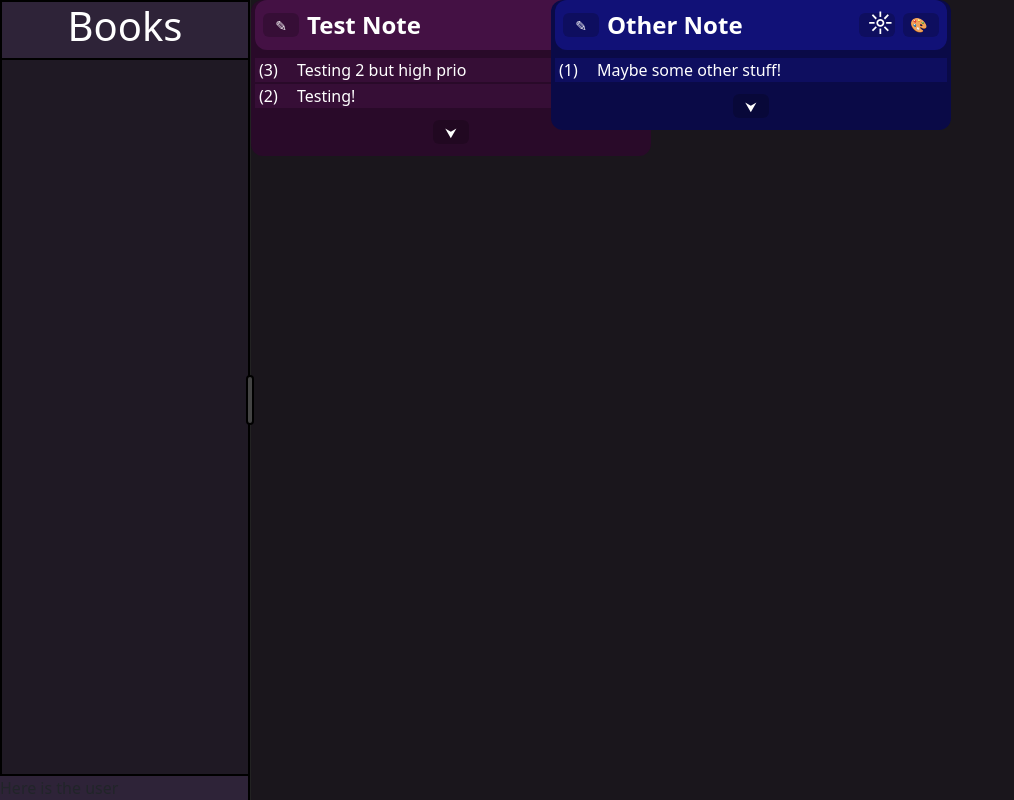
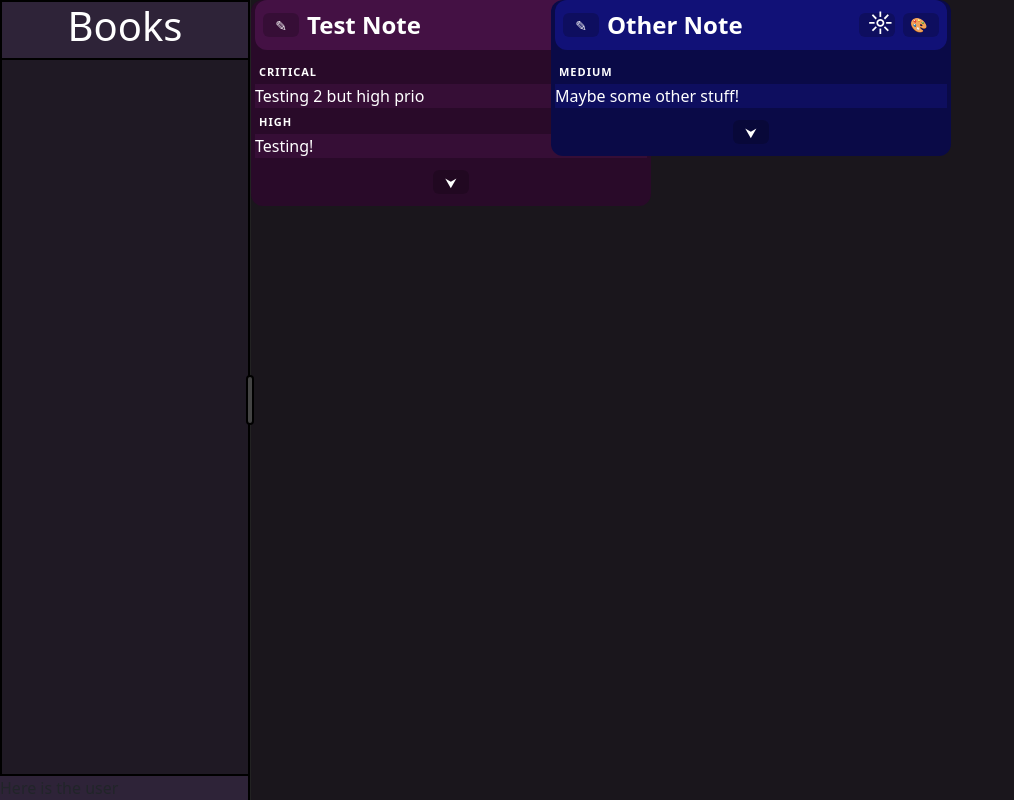
Before and after one commit to petitecoyote759/SSDTodoManager, a React (Vite) app in the folder frontend/: page / in a window 1280 px wide. Shown: the whole page, without its empty margins (0-1014 px from the left). Built offline with nearby package versions, Linux system fonts and the light colour scheme; no server answers.

Commit message:
Moved critical level to above the entries

```diff
--- a/frontend/src/App.css
+++ b/frontend/src/App.css
@@ -257,6 +257,11 @@ body,
     flex-shrink: 0;
     white-space: nowrap;
     margin-left: 4px;
+    font-size: 11px;
+    font-weight: bold;
+    text-transform: uppercase;
+    color: inherit;
+    letter-spacing: 1px;
 }
 
 .note-entry-text {
--- a/frontend/src/App.tsx
+++ b/frontend/src/App.tsx
@@ -317,13 +317,41 @@ export default function App() {
           </div>
 
           {/*Entries*/}
-          {note.entries.sort((a, b) => b.priority - a.priority).map(entry => (
-            <div className="note-entry" style={{backgroundColor: note.secondaryColour}}>
-              <span className="note-entry-priority">{`(${entry.priority})`}</span>
-              <span className="note-entry-text">{entry.text}</span>
-              {entry.dueDate != null && (<span className="note-entry-date">{`${entry.dueDate?.toLocaleDateString()}`}</span>)}
+          {note.entries.sort((a, b) => b.priority - a.priority).map((entry, index) => {
+
+            function addPriorityHeader() {
+
+              if (index == 0 || note.entries[index - 1].priority != entry.priority) {
+              return (<span className="note-entry-priority">{(() => {
+
+
+              switch (entry.priority) {
+                case 0:
+                  return "Low"
+                case 1:
+                  return "Medium"
+                case 2:
+                  return "High"
+                case 3:
+                  return "Critical"
+                default:
+                  return "Error"
+              }
+              })()}</span>)
+              }
+            }
+
+
+            return (
+            <div>
+              {addPriorityHeader()}
+              <div className="note-entry" style={{backgroundColor: note.secondaryColour}}>
+                <span className="note-entry-text">{entry.text}</span>
+                {entry.dueDate != null && (<span className="note-entry-date">{`${entry.dueDate?.toLocaleDateString()}`}</span>)}
+              </div>
             </div>
-          ))}
+            )
+            })}
 
 
 
```
Also changed, not shown: 1 other file (tests, documents, lock files or other folders).
